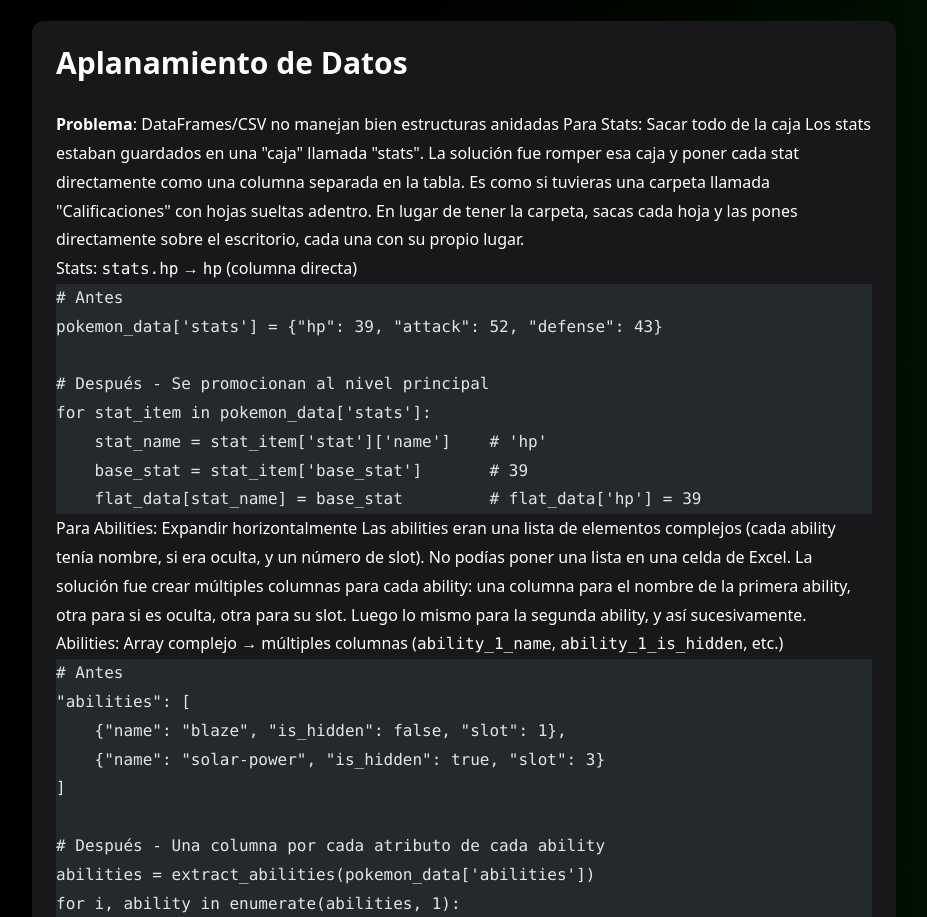
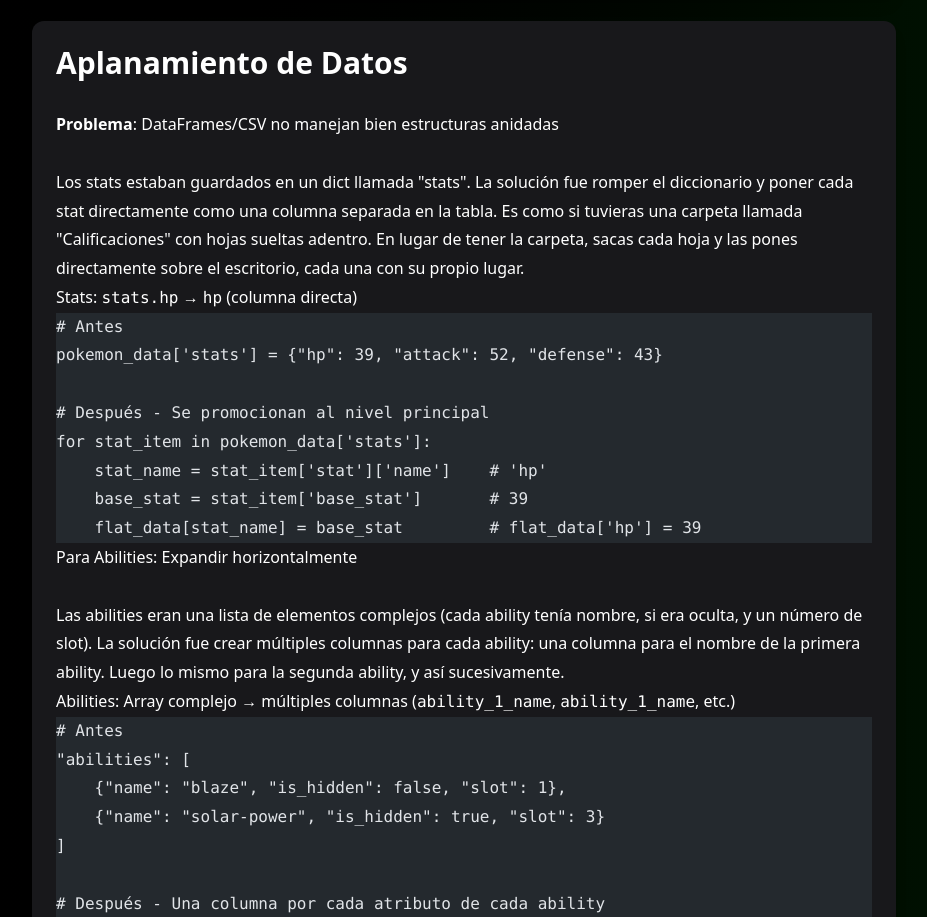
Before and after one commit to ricjpg/portfolio, an Astro site: page /projects/poke-q in a window 1280 px wide. Shown: the part 3449-4366 px from the top of the page, without its empty margins (176-1103 px from the left). Built offline with nearby package versions, Linux system fonts and the light colour scheme; Astro itself is replaced by a stand-in of ours; code samples lack their colours.

Commit message:
updated: pokeq blog

````diff
--- a/src/content/projects/poke-q.mdx
+++ b/src/content/projects/poke-q.mdx
@@ -164,9 +164,13 @@ Sin embargo para poder dejarlo listo de un dataframe es necesario poder 'Aplanar
 <br />
 
 **Problema**: DataFrames/CSV no manejan bien estructuras anidadas
-Para Stats: Sacar todo de la caja
-Los stats estaban guardados en una "caja" llamada "stats". La solución fue romper esa caja y poner cada stat directamente como una columna separada en la tabla.
-Es como si tuvieras una carpeta llamada "Calificaciones" con hojas sueltas adentro. En lugar de tener la carpeta, sacas cada hoja y las pones directamente sobre el escritorio, cada una con su propio lugar.
+
+<br />
+Los stats estaban guardados en un dict llamada "stats". La solución fue romper el
+diccionario y poner cada stat directamente como una columna separada en la tabla.
+Es como si tuvieras una carpeta llamada "Calificaciones" con hojas sueltas adentro.
+En lugar de tener la carpeta, sacas cada hoja y las pones directamente sobre el escritorio,
+cada una con su propio lugar.
 
 - Stats: `stats.hp` → `hp` (columna directa)
 
@@ -182,10 +186,14 @@ for stat_item in pokemon_data['stats']:
 ```
 
 Para Abilities: Expandir horizontalmente
-Las abilities eran una lista de elementos complejos (cada ability tenía nombre, si era oculta, y un número de slot). No podías poner una lista en una celda de Excel.
-La solución fue crear múltiples columnas para cada ability: una columna para el nombre de la primera ability, otra para si es oculta, otra para su slot. Luego lo mismo para la segunda ability, y así sucesivamente.
 
-- Abilities: Array complejo → múltiples columnas (`ability_1_name`, `ability_1_is_hidden`, etc.)
+<br />
+Las abilities eran una lista de elementos complejos (cada ability tenía nombre, si
+era oculta, y un número de slot). La solución fue crear múltiples columnas para cada
+ability: una columna para el nombre de la primera ability. Luego lo mismo para la
+segunda ability, y así sucesivamente.
+
+- Abilities: Array complejo → múltiples columnas (`ability_1_name`, `ability_1_name`, etc.)
 
 ```python
 # Antes
@@ -198,7 +206,7 @@ La solución fue crear múltiples columnas para cada ability: una columna para e
 abilities = extract_abilities(pokemon_data['abilities'])
 for i, ability in enumerate(abilities, 1):
     flat_data[f'ability_{i}_name'] = ability['name']        # ability_1_name: blaze
-    flat_data[f'ability_{i}_is_hidden'] = ability['is_hidden']  # ability_1_is_hidden: false
+    flat_data[f'ability_{i}_name'] = ability['name']        # ability_1_name: blaze
 ```
 
 </Frame>
````
